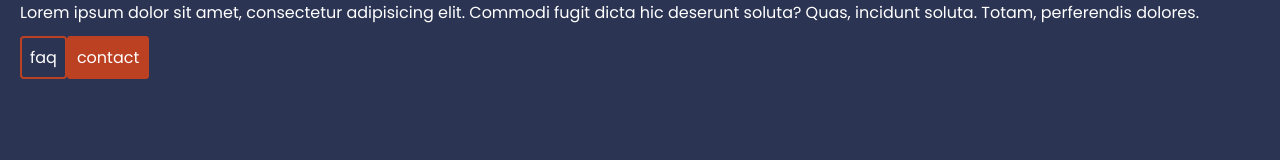
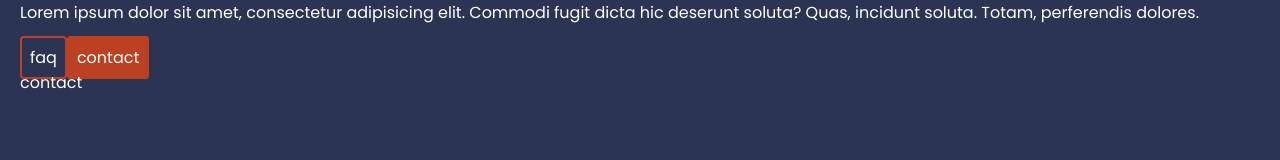
Before and after one commit to AmirManshadi/jobarouter, a React (Create React App) app: page /help/contact in a window 1280 px wide. Shown: the part 138-298 px from the top of the page. Built offline with nearby package versions, Linux system fonts and the light colour scheme.

Commit message:
created Contact.js section

```diff
--- a/src/App.js
+++ b/src/App.js
@@ -9,6 +9,7 @@ import {
 import Home from "./pages/Home";
 import About from "./pages/About";
 import Faq from "./pages/Faq";
+import Contact from "./pages/contact";
 
 // layouts
 import RootLayout from "./layouts/RootLayout";
@@ -21,7 +22,7 @@ const router = createBrowserRouter(
       <Route path="about" element={<About />} />
       <Route path="help" element={<HelpLayout />}>
         <Route path="faq" element={<Faq />} />
-        <Route path="contact"/>
+        <Route path="contact" element={<Contact />} />
       </Route>
     </Route>
   )
--- /dev/null
+++ b/src/pages/contact.js
@@ -0,0 +1,9 @@
+const Contact = () => {
+  return (
+    <div className="contact">
+      contact
+    </div>
+   );
+}
+
+export default Contact;
```
